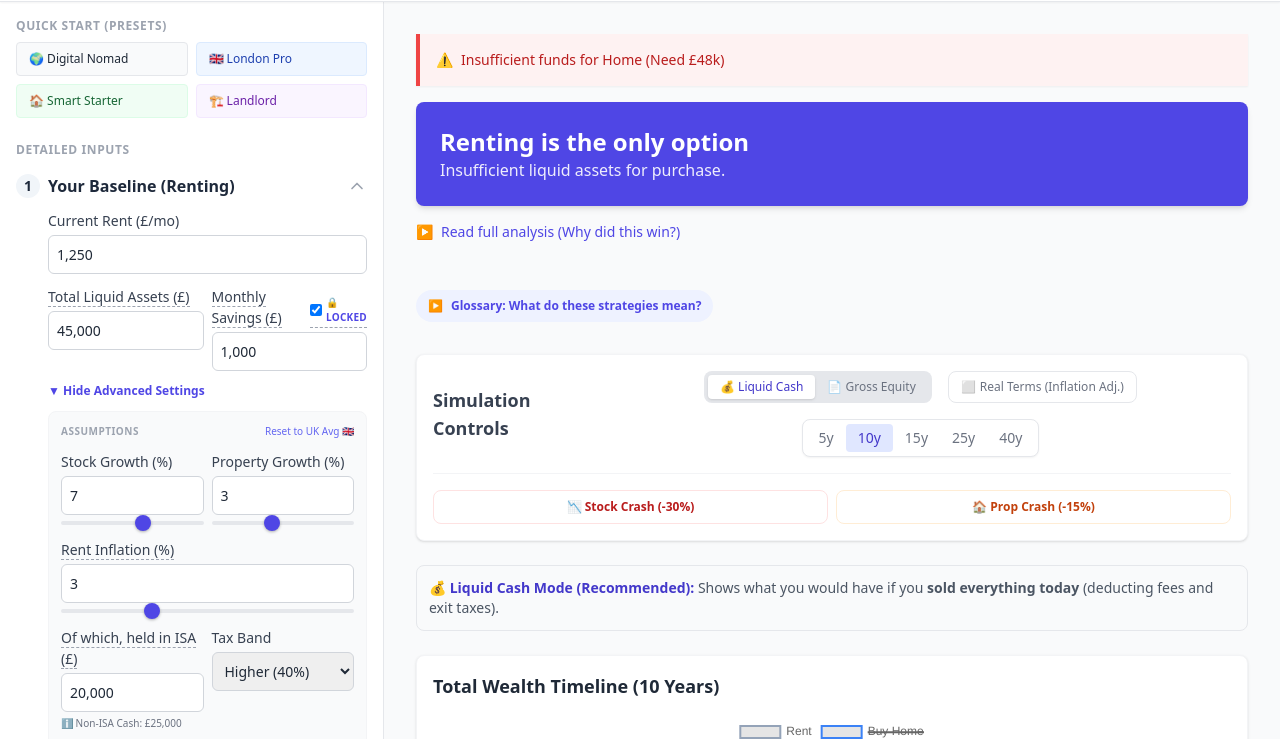
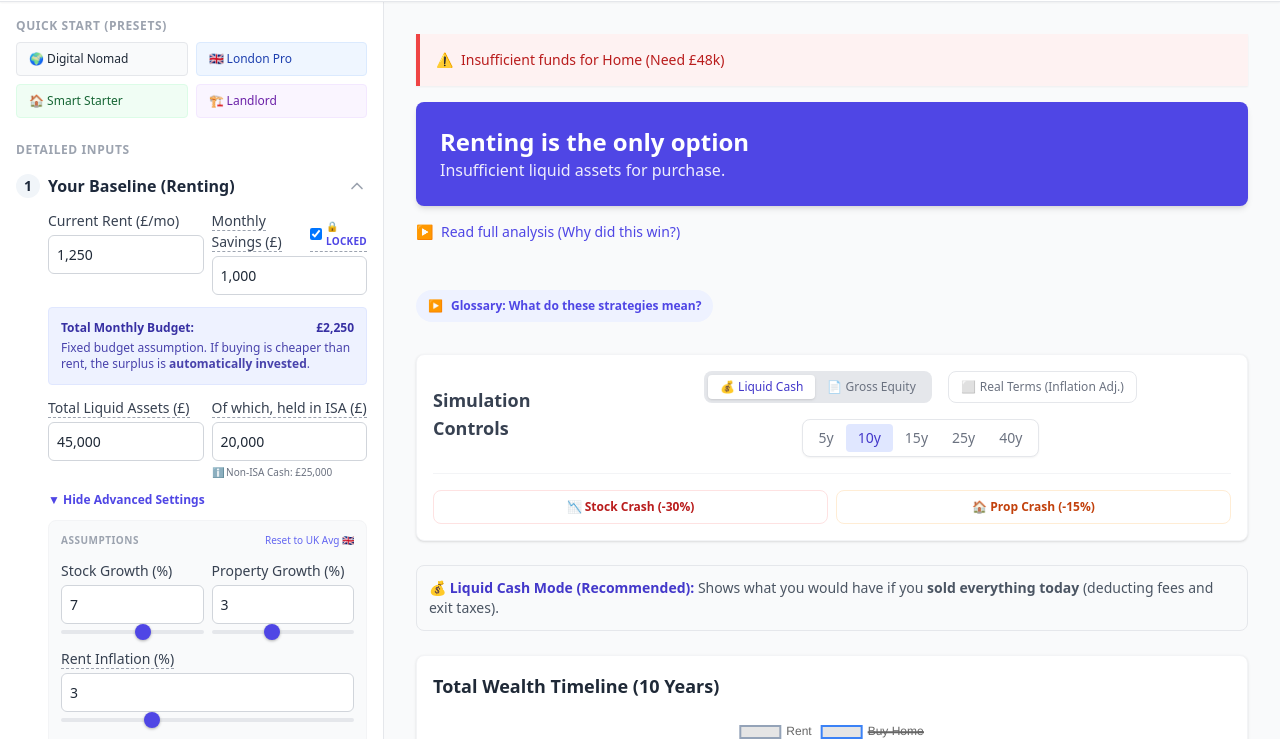
Before and after one commit to itsmuaaz/rent-vs-buy, a website: page index.html in a window 1280 px wide. Shown: the part 61-800 px from the top of the page. Drawn offline with nearby package versions, Linux system fonts and the light colour scheme.

Commit message:
fix(ui): rearrange rent baseline form layout for better context

```diff
--- a/index.html
+++ b/index.html
@@ -90,14 +90,10 @@
                 </div>
 
                 <div x-show="open" x-collapse class="pl-8 space-y-3" x-data="{ showAdv: true }">
-                     <div class="input-group">
-                        <label class="input-label">Current Rent (£/mo)</label>
-                        <input type="text" inputmode="numeric" x-money="i.personal.rent.current" class="input-field">
-                    </div>
                     <div class="grid grid-cols-2 gap-2">
-                        <div>
-                            <label class="input-label"><span class="has-tooltip">Total Liquid Assets (£)<span class="tooltip">The sum of all your available money: Cash Savings + ISAs + General Investments.</span></span></label>
-                            <input type="text" inputmode="numeric" x-money="i.personal.liquidAssets" class="input-field">
+                        <div class="input-group mb-0">
+                            <label class="input-label">Current Rent (£/mo)</label>
+                            <input type="text" inputmode="numeric" x-money="i.personal.rent.current" class="input-field">
                         </div>
                         <div>
                             <div class="flex justify-between items-end mb-1">
@@ -115,6 +111,31 @@
                                 </div>
                             </div>
                             <input type="text" inputmode="numeric" x-money="i.personal.monthlySavings" class="input-field">
+                        </div>
+                    </div>
+
+                    <!-- Total Budget Display -->
+                    <div class="p-3 bg-indigo-50 border border-indigo-100 rounded text-xs text-indigo-800">
+                        <div class="font-bold flex justify-between">
+                            <span>Total Monthly Budget:</span>
+                            <span x-text="`£${(i.personal.monthlySavings + i.personal.rent.current).toLocaleString()}`"></span>
+                        </div>
+                        <div class="mt-1 opacity-90">
+                            Fixed budget assumption. If buying is cheaper than rent, the surplus is <strong>automatically invested</strong>.
+                        </div>
+                    </div>
+
+                    <div class="grid grid-cols-2 gap-2">
+                        <div>
+                            <label class="input-label"><span class="has-tooltip">Total Liquid Assets (£)<span class="tooltip">The sum of all your available money: Cash Savings + ISAs + General Investments.</span></span></label>
+                            <input type="text" inputmode="numeric" x-money="i.personal.liquidAssets" class="input-field">
+                        </div>
+                        <div>
+                            <label class="input-label"><span class="has-tooltip">Of which, held in ISA (£)<span class="tooltip">The portion of your liquid assets currently wrapped in an ISA (Tax-free).</span></span></label>
+                            <input type="text" inputmode="numeric" x-money="i.personal.isaBalance" class="input-field" :class="{'border-red-500 ring-1 ring-red-500': i.personal.isaBalance > i.personal.liquidAssets}">
+                            <div class="text-[10px] mt-1 font-medium"
+                                 :class="i.personal.isaBalance > i.personal.liquidAssets ? 'text-red-600' : 'text-gray-500'"
+                                 x-text="i.personal.isaBalance > i.personal.liquidAssets ? '⚠️ Error: Exceeds Total Assets' : 'ℹ️ Non-ISA Cash: £' + (i.personal.liquidAssets - i.personal.isaBalance).toLocaleString()"></div>
                         </div>
                     </div>
 
@@ -156,14 +177,7 @@
                         </div>
 
                         <div class="grid grid-cols-2 gap-2">
-                            <div>
-                                <label class="input-label"><span class="has-tooltip">Of which, held in ISA (£)<span class="tooltip">The portion of your liquid assets currently wrapped in an ISA (Tax-free).</span></span></label>
-                                <input type="text" inputmode="numeric" x-money="i.personal.isaBalance" class="input-field" :class="{'border-red-500 ring-1 ring-red-500': i.personal.isaBalance > i.personal.liquidAssets}">
-                                <div class="text-[10px] mt-1 font-medium"
-                                     :class="i.personal.isaBalance > i.personal.liquidAssets ? 'text-red-600' : 'text-gray-500'"
-                                     x-text="i.personal.isaBalance > i.personal.liquidAssets ? '⚠️ Error: Exceeds Total Assets' : 'ℹ️ Non-ISA Cash: £' + (i.personal.liquidAssets - i.personal.isaBalance).toLocaleString()"></div>
-                            </div>
-                            <div class="input-group">
+                            <div class="input-group mb-0">
                                 <label class="input-label">Tax Band</label>
                                 <select x-model="i.personal.taxBand" class="input-field">
                                     <option value="basic">Basic (20%)</option>
@@ -171,22 +185,10 @@
                                     <option value="additional">Additional (45%)</option>
                                 </select>
                             </div>
-                        </div>
-
-                        <div class="flex items-center justify-between">
-                             <label class="input-label mb-0">First Time Buyer?</label>
-                             <input type="checkbox" x-model="i.personal.isFTB" class="w-5 h-5 text-blue-600 rounded">
-                        </div>
-                    </div>
-
-                    <!-- Total Budget Display -->
-                    <div class="mt-3 p-3 bg-indigo-50 border border-indigo-100 rounded text-xs text-indigo-800">
-                        <div class="font-bold flex justify-between">
-                            <span>Total Monthly Budget:</span>
-                            <span x-text="`£${(i.personal.monthlySavings + i.personal.rent.current).toLocaleString()}`"></span>
-                        </div>
-                        <div class="mt-1 opacity-90">
-                            Fixed budget assumption. If buying is cheaper than rent, the surplus is <strong>automatically invested</strong>.
+                            <div class="flex items-center justify-between">
+                                 <label class="input-label mb-0">First Time Buyer?</label>
+                                 <input type="checkbox" x-model="i.personal.isFTB" class="w-5 h-5 text-blue-600 rounded">
+                            </div>
                         </div>
                     </div>
                 </div>
@@ -729,7 +731,7 @@
                 </p>
                 <p class="mt-3 text-[10px] opacity-75">
                     Data updated Jan 2026 (v2026.1.1). <strong>Not financial advice.</strong><br>
-                    Last updated: <span id="last-updated-timestamp">2026-04-30 12:38:43 UTC</span>
+                    Last updated: <span id="last-updated-timestamp">2026-06-26 20:01:03 UTC</span>
                 </p>
             </footer>
         </main>
```
